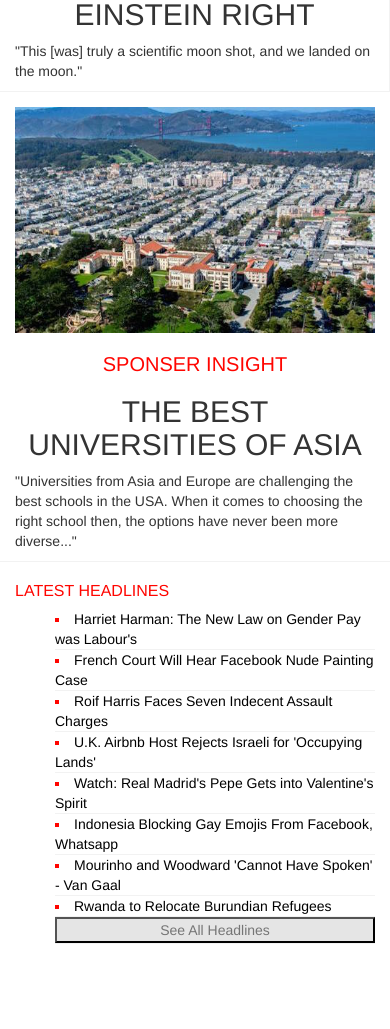
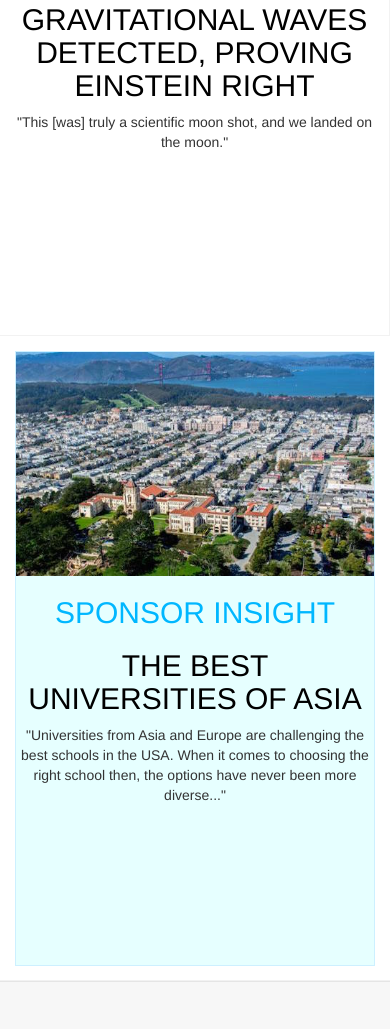
Before and after one commit to j-lindsey/newsweekClone, a plain HTML site: page index.html in a window 390 px wide. Shown: the part 955-1984 px from the top of the page. Before the commit the page ends 1909 px from the top, so only its background shows below. Drawn offline with Linux system fonts and the light colour scheme.

Commit message:
updated media queries for all size tablets

```diff
--- a/css/main.css
+++ b/css/main.css
@@ -13,82 +13,104 @@
 .main-article {
     margin-left: -15px;
     margin-right: -15px;
+    position: relative;
 }
 
 .main-article-text {
-    border-top: 5px solid #ff0500;
+    border-top: 4px solid #ff0500;
+    padding: 15px 30px 25px;
+    position: relative;
 }
 
 /*main article styles for medium screen and up*/
 
-@media (min-width: 992px) {
+@media only screen and (min-width: 768px) {
     .main-article {
         position: relative;
     }
     .main-article-text {
+        background-image: linear-gradient(to bottom, rgba(255, 255, 255, 0.5) 0, #fff 50%, #fff 100%);
         position: absolute;
         bottom: 0;
         left: 0;
         right: 0;
-        background: linear-gradient(to bottom, rgba(255, 255, 255, 0.239) 0, #fff 50%, #fff 100%);
     }
 }
-.main-divider{
+
+.main-divider {
     border-top: 1px solid #f2f2f2;
 }
-
 
 .article {
     margin-top: 15px;
     border-bottom: 1px solid #f2f2f2;
 }
-.vertical-divider{
+
+.vertical-divider {
     border-right: 1px solid #f2f2f2;
 }
-.article-text {}
 
 .article-cat {
     color: #ff0500;
     text-transform: uppercase;
     text-align: center;
-    font-size: 20px;
+    font-size: 30px;
 }
-
+.article-cat>a{
+    color: #ff0500;
+}
+.article-cat>a:hover{
+    color:#23527c;
+}
 .article-title {
     text-transform: uppercase;
     text-align: center;
+    font-size: 30px;
+}
+.article-title>a{
+    color: black;
+}
+.article-title>a:hover{
+    color:#23527c;
 }
 
 .article-summary {
     text-align: center;
+    font-size: 14px;
 }
 
-.additional-articles{
-    color:#ff0500;
-    text-transform: uppercase;
-    font-size: 16px;
+#sponsor {
+    background-color: #e6ffff;
+    border: 1px solid #cdf0ff;
 }
 
-.article-list{
-    color: #ff0500;
-    list-style: square;
-    list-style-position: inside;
-}
-.article-list>li{
-    border-bottom: 1px solid #f2f2f2;
+#sponsor-blue {
+    color: #00B7FF;
 }
 
-.article-list>li>a{
-    color: black;
+@media only screen and (min-width: 768px) {
+    .article {
+        height: 550px;
+    }
+    #sponsor {
+        height: 535px;
+    }
 }
 
-.last-list-item{
-    list-style: none;
+@media only screen and (max-width: 767px) {
+    .article {
+        height: 630px;
+    }
+    #sponsor {
+        height: 615px;
+    }
 }
 
-.see-all-button{
-    background-color: #e5e5e5;
-    color:#757575;
-    text-align: center;
-    width: 100%;
+@media only screen and (min-width: 1200px) {
+    .article {
+        height: 690px;
+    }
+    #sponsor{
+        height: 675px;
+    }
 }
--- a/css/sidebar.css
+++ b/css/sidebar.css
@@ -0,0 +1,83 @@
+.nav-sidebar {
+    padding: 30px 0;
+}
+
+.additional-articles {
+    color: #ff0500;
+    text-transform: uppercase;
+    font-size: 16px;
+    letter-spacing: .25px;
+    margin-bottom: 10px;
+    position: relative;
+}
+
+.article-list {
+    color: #ff0500;
+    margin-bottom: 40px;
+}
+
+.list-item {
+    border-bottom: 1px solid #f2f2f2;
+    position: relative;
+    padding: 15px 15px;
+    top: 15px;
+    left: -25px;
+    list-style: square;
+    list-style-position: inside;
+}
+
+.bullet-a {
+    color: black;
+    font-weight: bold;
+    font-size: 18px;
+}
+.bullet-a:hover{
+    text-decoration: underline;
+    color: black;
+}
+
+.last-list-item {
+    border-bottom: 1px solid #f2f2f2;
+    position: relative;
+    padding: 15px 15px;
+    top: 15px;
+    left: -25px;
+    list-style: none;
+}
+
+.see-all {
+    display: block;
+    text-align: center;
+}
+
+.see-all-button {
+    background-color: #e5e5e5;
+    color: #757575;
+    text-align: center;
+    width: 100%;
+    font-size: 16px;
+    line-height: 50px;
+}
+
+.see-all-button:hover{
+    background-color: rgb(229, 229, 229,0.5);
+    color: rgb(117, 117, 117,0.5);
+    border: 2px solid rgb(0, 0, 0,0.5);
+}
+
+@media only screen and (max-width: 992px) {
+    .sidebar {
+        border-top: 1px solid #e5e5e5;
+        background-color: #f7f7f7;
+    }
+    .additional-articles {
+        text-align: center;
+        font-size: 21px;
+    }
+}
+
+@media only screen and (min-width: 1200px) {
+    .additional-articles {
+        font-size: 21px;
+    }
+}
--- a/index.html
+++ b/index.html
@@ -3,6 +3,7 @@
 <!-- Head -->
 
 <head>
+  <meta name="viewport" content="width=device-width, initial-scale=1, shrink-to-fit=no">
   <title>Newsweek</title>
 
   <link href="css/bootstrap.min.css" rel="stylesheet">
@@ -87,8 +88,8 @@
         <div class="main-article">
           <img class="img-responsive" src="images/main/main_main.jpg">
           <div class="main-article-text">
-            <h2 class="article-cat">U.S.</h2>
-            <h2 class="article-title">Justice Dept. to Force Reforms</h2>
+            <h2 class="article-cat"><a href="#">U.S.</a></h2>
+            <h2 class="article-title"><a href="#">Justice Dept. to Force Reforms</a></h2>
             <p class="article-summary">"The residents of Ferguson have waited nearly a year for their city to adopt an
               agreement."</p>
           </div>
@@ -98,35 +99,39 @@
           <div class="col-xs-12 col-sm-6 article vertical-divider">
             <img class="img-responsive" src="images/main/main1.png">
             <div class="article-text">
-              <h2 class="article-cat">U.S.</h2>
-              <h2 class="article-title">Gravitational Waves Detected, Proving Einstein Right</h2>
-              <p class="article-info">"This [was] truly a scientific moon shot, and we landed on the moon."</p>
+              <h2 class="article-cat"><a href="#">U.S.</a></h2>
+              <h2 class="article-title"><a href="#">Gravitational Waves Detected, Proving Einstein Right</a></h2>
+              <p class="article-summary">"This [was] truly a scientific moon shot, and we landed on the moon."</p>
             </div>
           </div>
           <div class="col-xs-12 col-sm-6 article">
+            <div id="sponsor">
               <img class="img-responsive" src="images/main/main2.jpg">
               <div class="article-text">
-              <h2 class="article-cat">Sponser Insight</h2>
-              <h2 class="article-title">The Best Universities of Asia</h2>
-              <p class="article-info">"Universities from Asia and Europe are challenging the best schools in the USA.
+                <h2 class="article-cat"><a id="sponsor-blue" href="#">Sponsor Insight</a></h2>
+                <h2 class="article-title"><a href="#">The Best Universities of Asia</a></h2>
+                <p class="article-summary">"Universities from Asia and Europe are challenging the best schools in the
+                  USA.
                   When it comes to choosing the right school then, the options have never been more diverse..."</p>
               </div>
             </div>
           </div>
         </div>
+      </div>
 
-      <div class="col-xs-12 col-md-3">
+      <div class="col-xs-12 col-md-3 sidebar">
         <!--Side Menu-->
+        <div class="nav nav-sidebar">
           <h3 class="additional-articles">Latest Headlines</h3>
           <ul class="article-list">
-          <li><a href="#">Harriet Harman: The New Law on Gender Pay was Labour's</a></li>
-          <li><a href="#">French Court Will Hear Facebook Nude Painting Case</a></li>
-          <li><a href="#">Roif Harris Faces Seven Indecent Assault Charges</a></li>
-          <li><a href="#">U.K. Airbnb Host Rejects Israeli for 'Occupying Lands'</a></li>
-          <li><a href="#">Watch: Real Madrid's Pepe Gets into Valentine's Spirit</a></li>
-          <li><a href="#">Indonesia Blocking Gay Emojis From Facebook, Whatsapp</a></li>
-          <li><a href="#">Mourinho and Woodward 'Cannot Have Spoken' - Van Gaal</a></li>
-          <li><a href="#">Rwanda to Relocate Burundian Refugees</a></li>
+            <li class="list-item"><a class="bullet-a" href="#">Harriet Harman: The New Law on Gender Pay was Labour's</a></li>
+            <li class="list-item"><a class="bullet-a" href="#">French Court Will Hear Facebook Nude Painting Case</a></li>
+            <li class="list-item"><a class="bullet-a" href="#">Roif Harris Faces Seven Indecent Assault Charges</a></li>
+            <li class="list-item"><a class="bullet-a" href="#">U.K. Airbnb Host Rejects Israeli for 'Occupying Lands'</a></li>
+            <li class="list-item"><a class="bullet-a" href="#">Watch: Real Madrid's Pepe Gets into Valentine's Spirit</a></li>
+            <li class="list-item"><a class="bullet-a" href="#">Indonesia Blocking Gay Emojis From Facebook, Whatsapp</a></li>
+            <li class="list-item"><a class="bullet-a" href="#">Mourinho and Woodward 'Cannot Have Spoken' - Van Gaal</a></li>
+            <li class="list-item"><a class="bullet-a" href="#">Rwanda to Relocate Burundian Refugees</a></li>
             <li class="last-list-item">
               <div class="see-all">
                 <button class="see-all-button">See All Headlines</button>
@@ -134,7 +139,7 @@
             </li>
           </ul>
         </div>
-
+      </div>
     </div>
   </div>
 
```
Lines whose indentation alone changed are shown as unchanged.
